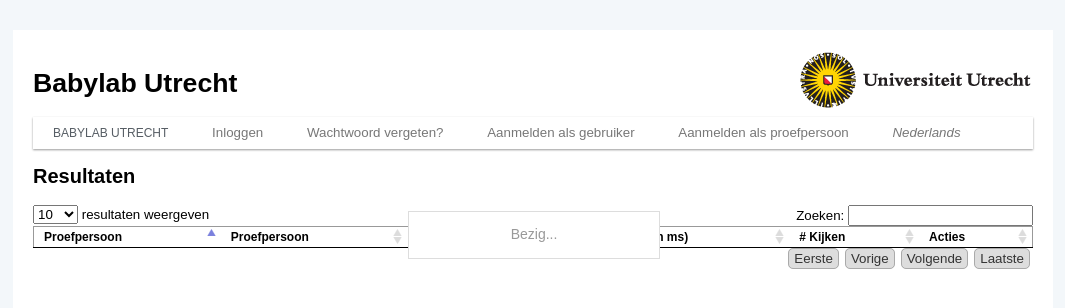
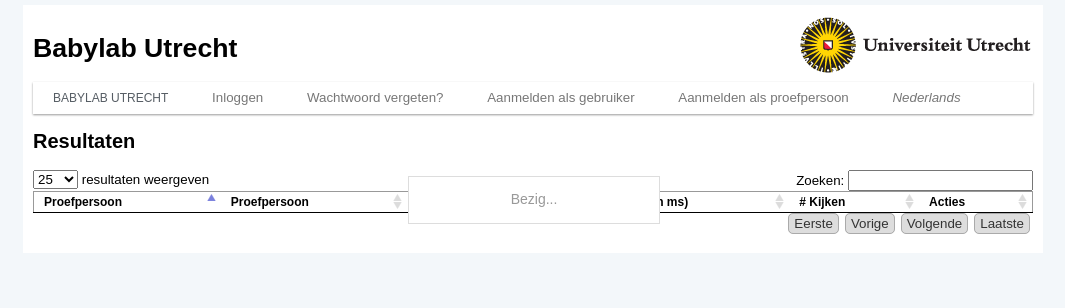
Before and after one commit to UiL-OTS-labs/babylab-admin, a CodeIgniter app: page /babylab/index.php/charts/ncdichecker/result in a window 1280 px wide. Shown: the top 308 px of the page, without its empty margins (107-1172 px from the left). Run offline with CodeIgniter, Linux system fonts and the light colour scheme; lists and menus that the app fills with data are empty; some libraries are stand-ins or nearby versions.

Commit message:
25 results on tables, modified layout somewhat to remove scrollbar on normal setup.

```diff
--- a/application/views/templates/list_view.php
+++ b/application/views/templates/list_view.php
@@ -21,6 +21,7 @@
 	            this.fnAdjustColumnSizing(true);
             },
 			"sPaginationType": "full_numbers",
+			"iDisplayLength": <?=isset($id) ? '10' : '25'; ?>,
 			"oLanguage": {
 				"sUrl": "<?=lang('table_language'); ?>"
 			},
--- a/css/style.css
+++ b/css/style.css
@@ -13,8 +13,8 @@ body {
 
 #wrapper {
 	width: 1000px;
-	margin: 30px auto 20px auto;
-	padding: 20px 20px 30px 20px;
+	margin: 5px auto 5px auto;
+	padding: 10px;
 	background: none repeat scroll 0% 0% rgb(255, 255, 255);
 	text-align: left;
 	position: relative;
```
